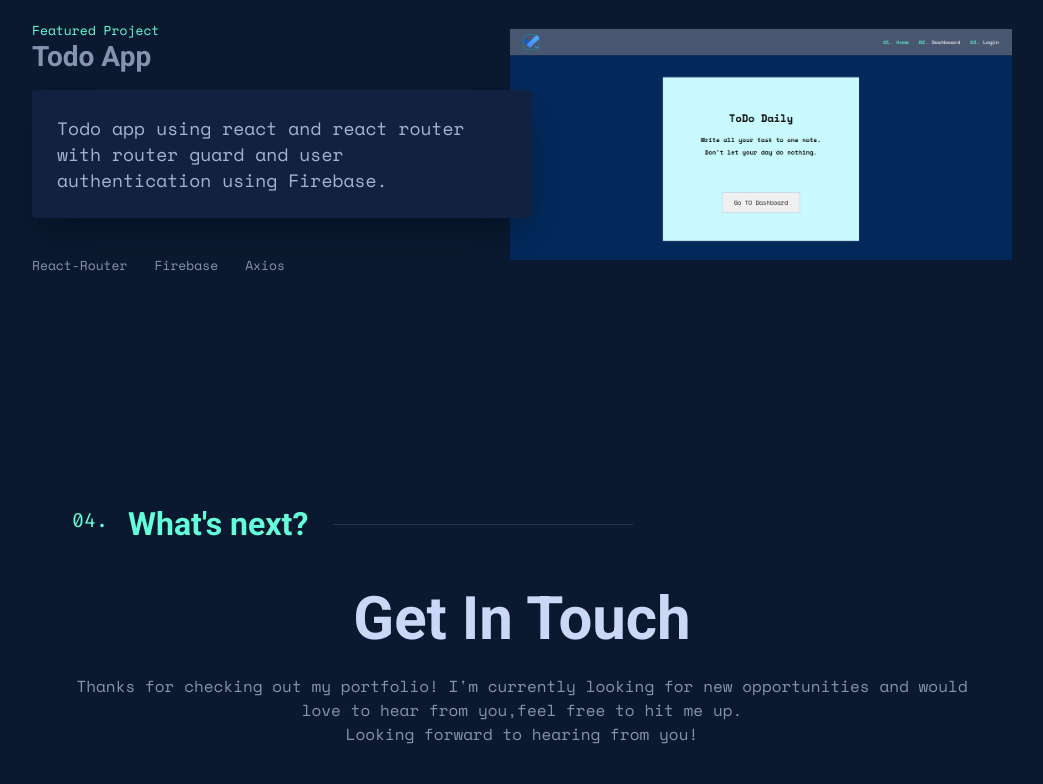
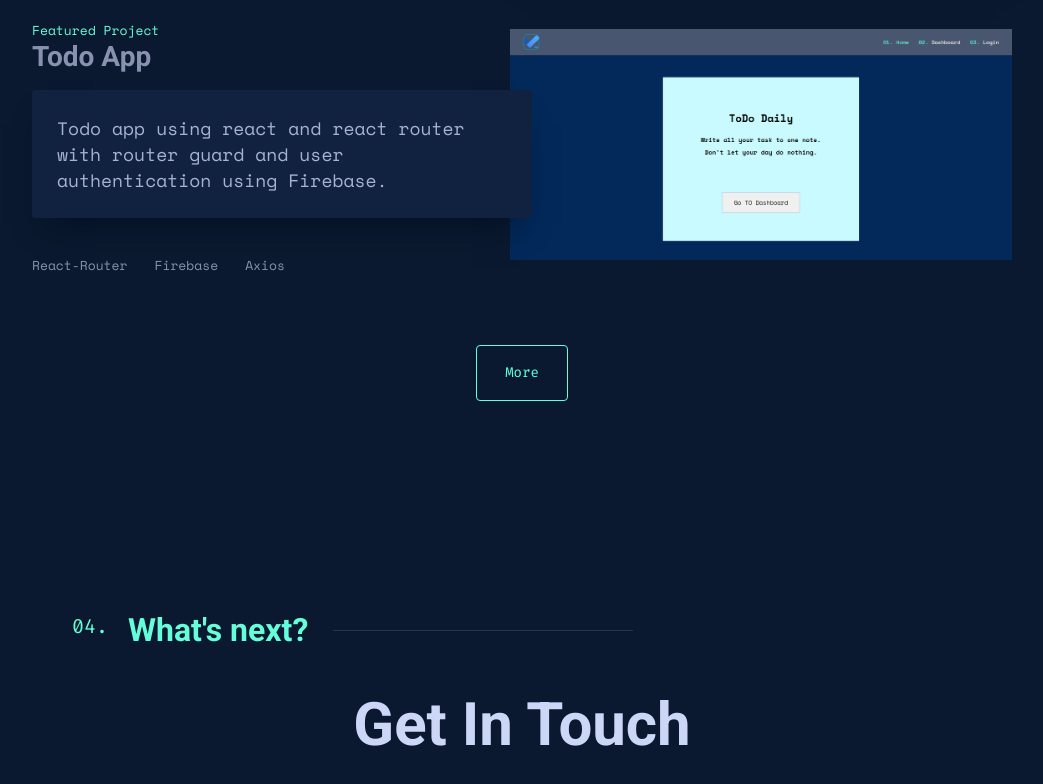
Before and after one commit to Css-Wizard98/portfolio, a React (Create React App) app: page / in a window 1280 px wide. Shown: the part 2638-3422 px from the top of the page, without its empty margins (118-1161 px from the left). Built offline with nearby package versions, Linux system fonts and the light colour scheme.

Commit message:
project btn added

```diff
--- a/src/compoenent/profile.jsx
+++ b/src/compoenent/profile.jsx
@@ -253,6 +253,11 @@ const Profile = (props) => {
                     <div></div>
                 </div>
             </div>
+
+<div className={classes.moreBtn} style={{textAlign:'center'}}>
+<a href="https://master--calm-beijinho-678928.netlify.app/" target="_blank" className={classes.getInTouch}>More</a>
+
+</div>
         </section>
 
         <section id="contact" style={{ animationDelay: '1=2s' }} className={`${classes.PersonalInfo} ${classes.contact}`}>
--- a/src/compoenent/profile.module.scss
+++ b/src/compoenent/profile.module.scss
@@ -594,6 +594,11 @@ footer {
     // border: 1px solid red;
 }
 
+.Active .moreBtn {
+    animation: leftSlide 1s ease-in-out forwards;
+    // border: 1px solid red;
+}
+
 @keyframes leftSlide {
     0% {
         opacity: 0;
@@ -875,6 +880,32 @@ footer {
     }
 }
 
+.projects{
+    .moreBtn{
+        opacity: 0;
+    }
+    .getInTouch {
+        color: var(--green);
+        background-color: transparent;
+        border: 1px solid var(--green);
+        border-radius: var(--border-radius);
+        padding: 1.25rem 1.75rem;
+        font-size: var(--fz-sm);
+        font-family: var(--font-mono);
+        line-height: 1;
+        text-decoration: none;
+        transition: var(--transition);
+        margin-top: 50px;
+        display: inline-block;
+    }
+
+    .getInTouch:hover {
+        outline: none;
+        box-shadow: 4px 4px 0 0 var(--green);
+        transform: translate(-5px, -5px);
+    }
+}
+
 .Popup {
     position: fixed;
     top: 0;
```
